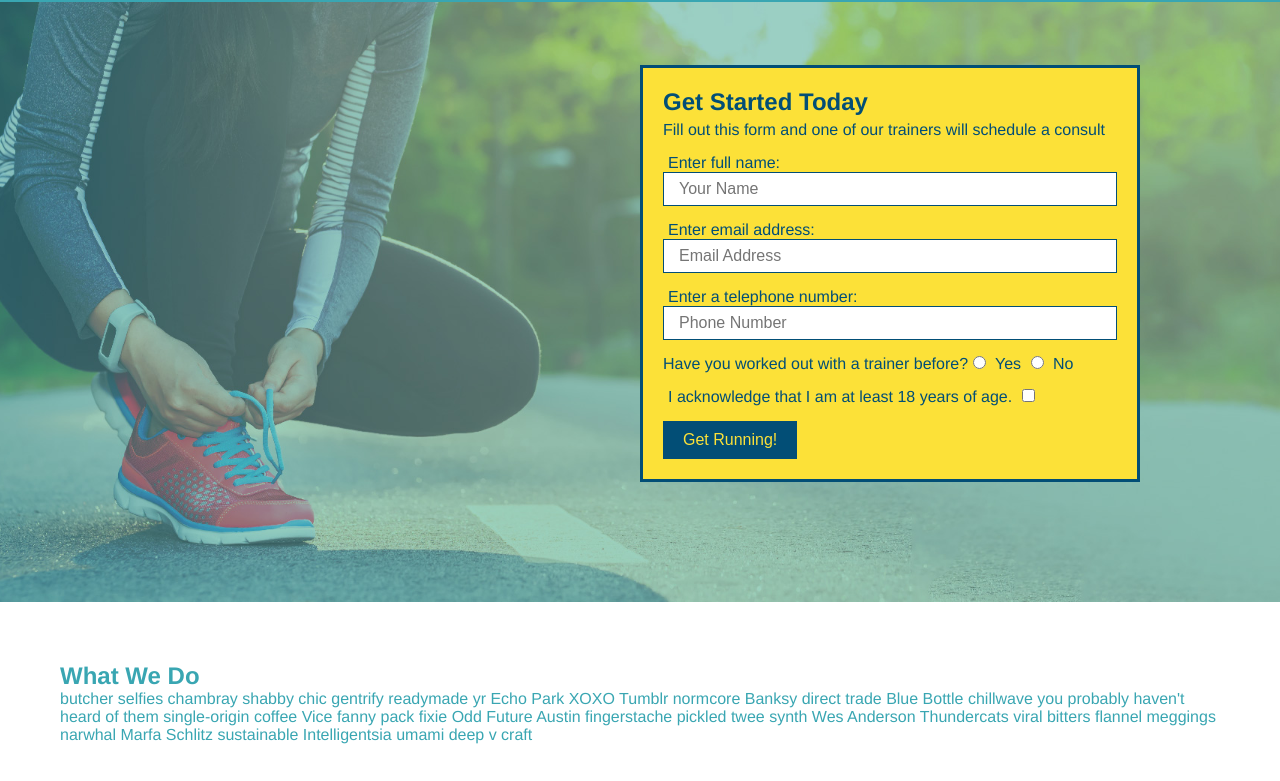
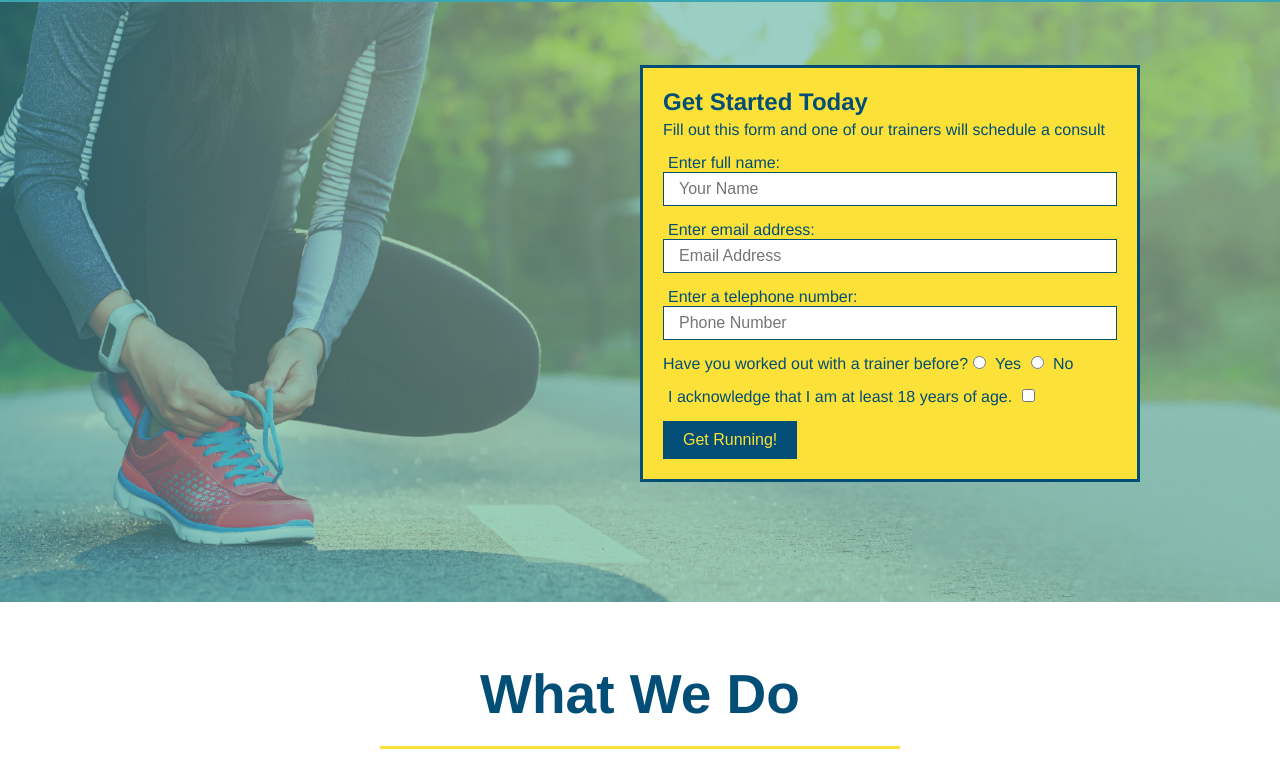
Before and after one commit to dolomiteson/run-buddy, a plain HTML site: page index.html in a window 1280 px wide. Shown: the part 80-861 px from the top of the page. Drawn offline with Linux system fonts and the light colour scheme.

Commit message:
Finish 1.4.5

```diff
--- a/assets/css/style.css
+++ b/assets/css/style.css
@@ -101,6 +101,29 @@ body {
     font-size: 16px;
   }
 
+  /** Section Stylings **/
+  .intro {
+    text-align: center;
+  }
+
+  .intro h2 {
+    font-size: 55px;
+    color: #024e76;
+    margin-bottom: 35px;
+    padding: 0 100px 20px 100px;
+    border-bottom: 3px solid;
+    border-color: #fce138;
+    display: inline-block;
+  }
+
+  .intro p {
+    line-height: 1.7;
+    color: #39a6b2;
+    width: 80%;
+    font-size: 20px;
+    margin: 0 auto;
+  }
+
   /** Footer Stylings **/
   footer {
     background: #fce138;
--- a/index.html
+++ b/index.html
@@ -70,7 +70,7 @@
         </section>
 
         <!-- "what we do" section -->
-        <section id="what-we-do">
+        <section id="what-we-do" class="intro">
             <h2>What We Do</h2>
             <p>
                 butcher selfies chambray shabby chic gentrify readymade yr Echo Park XOXO Tumblr normcore Banksy direct trade Blue Bottle chillwave you probably haven't heard of them single-origin coffee Vice fanny pack fixie Odd Future Austin fingerstache pickled twee synth Wes Anderson Thundercats viral bitters flannel meggings narwhal Marfa Schlitz sustainable Intelligentsia umami deep v craft
```
